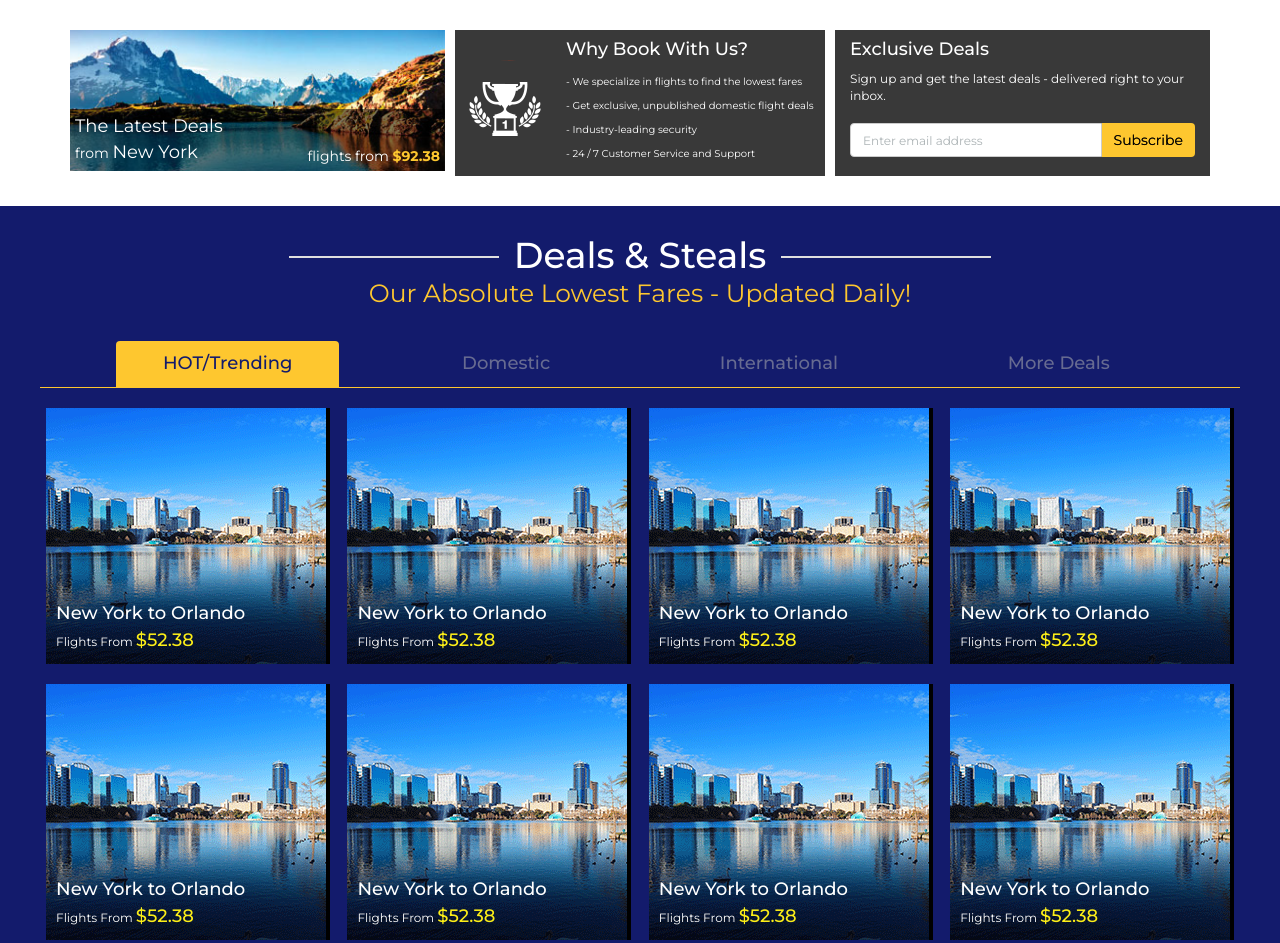
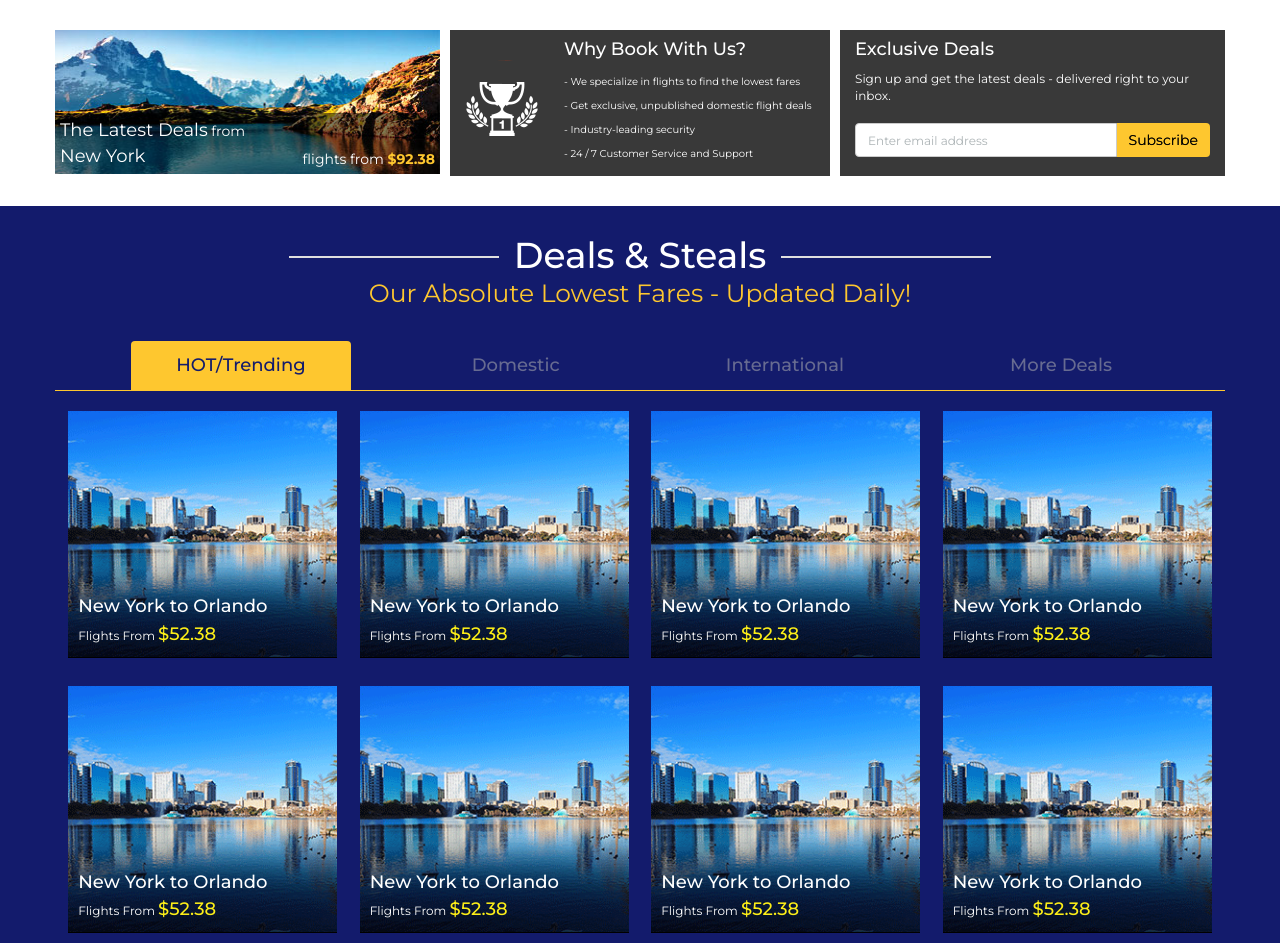
Before and after one commit to shashikant-gupta/ICFHomepage, a plain HTML site: page index.html in a window 1280 px wide. Shown: the top 943 px of the page. Drawn offline with nearby package versions, Linux system fonts and the light colour scheme; a script that the page names is missing.

Commit message:
deals part

```diff
--- a/assets/scss/layout/_dealsSteals.scss
+++ b/assets/scss/layout/_dealsSteals.scss
@@ -34,7 +34,7 @@
 				display: inline-block;
 				font-size: 18px;
 				color:$lightBlue;
-				padding:10px 47px;
+				padding:1% 4%;
 				margin:0 36px;
 				font-weight: 500;
 				&:hover,&.active{
@@ -57,11 +57,11 @@
 			@extend .padng-none;
 			list-style-type: none;
 			list-style: none;
-			margin-left: -8px;
-			margin-right: -8px;
+			//margin-left: -8px;
+			//margin-right: -8px;
 			> li{
-				width: 23.333%;
-				margin: 0 7px 15px 7px;
+				width: 23%;
+				margin: 0 0.8% 2% 0.8%;
 				@extend .padng-none;
 				list-style-type: none;
 				list-style: none;
--- a/assets/scss/partials/_base.scss
+++ b/assets/scss/partials/_base.scss
@@ -11,7 +11,7 @@ Base Styles
 .padng-right5{padding-right:5px;}
 .padng5{padding:0 5px;}
 .padng15{padding-left:15px; padding-right:15px;}
-.marg-top-btm30{ margin:30px 0;}
+.marg-top-btm30{ margin-top:30px; margin-bottom:30px;}
 .marg-btm30{ margin-bottom:30px;}
 .marg-top30{ margin-top:30px;}
 .nopadding{padding: 0 !important;}
--- a/index.html
+++ b/index.html
@@ -101,7 +101,7 @@
               </div>
               <!-- Heading Text close -->
 
-             <section class="row clearfix">
+             <section class="clearfix">
                <ul class="dealTabs">
                 <li  class="filter-button active" data-filter="hot-deal">HOT/Trending</li>
                 <li  class="filter-button" data-filter="domestic-deal">Domestic</li>
```
Also changed, not shown: assets/css/style.css, 1 other file.
